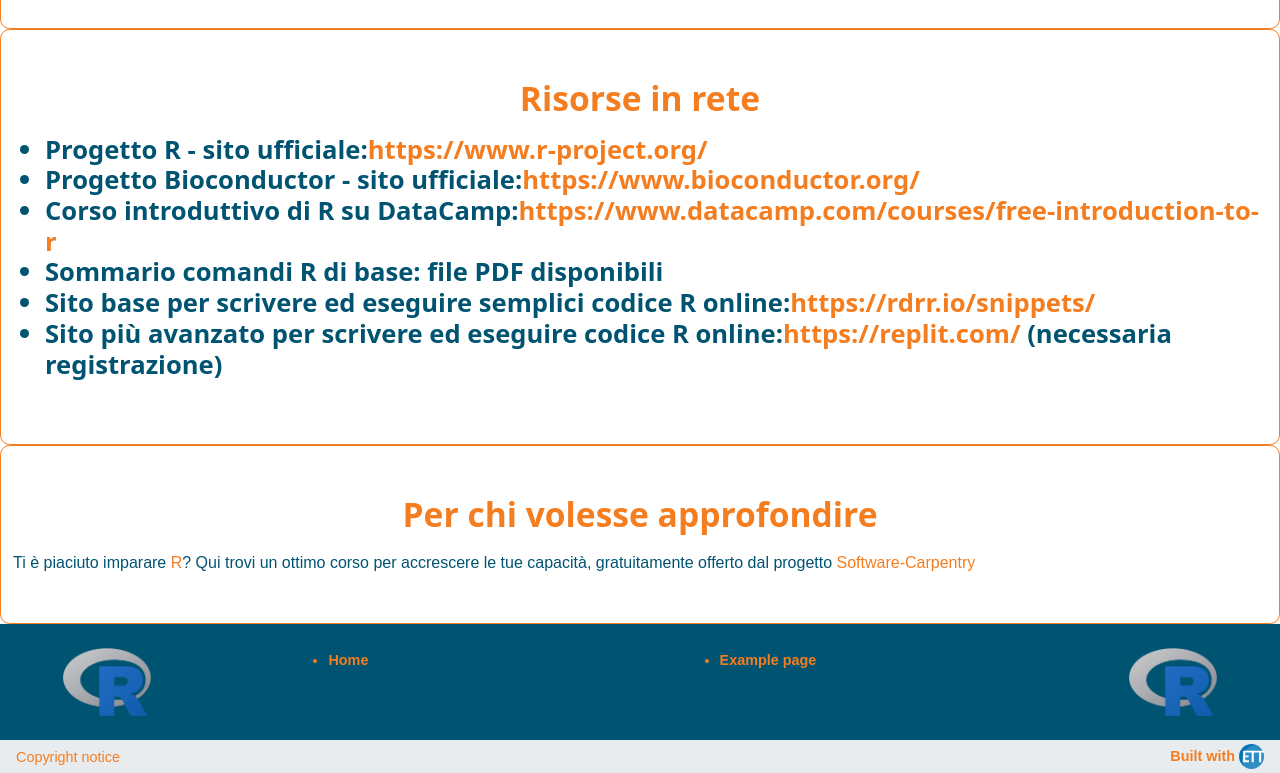
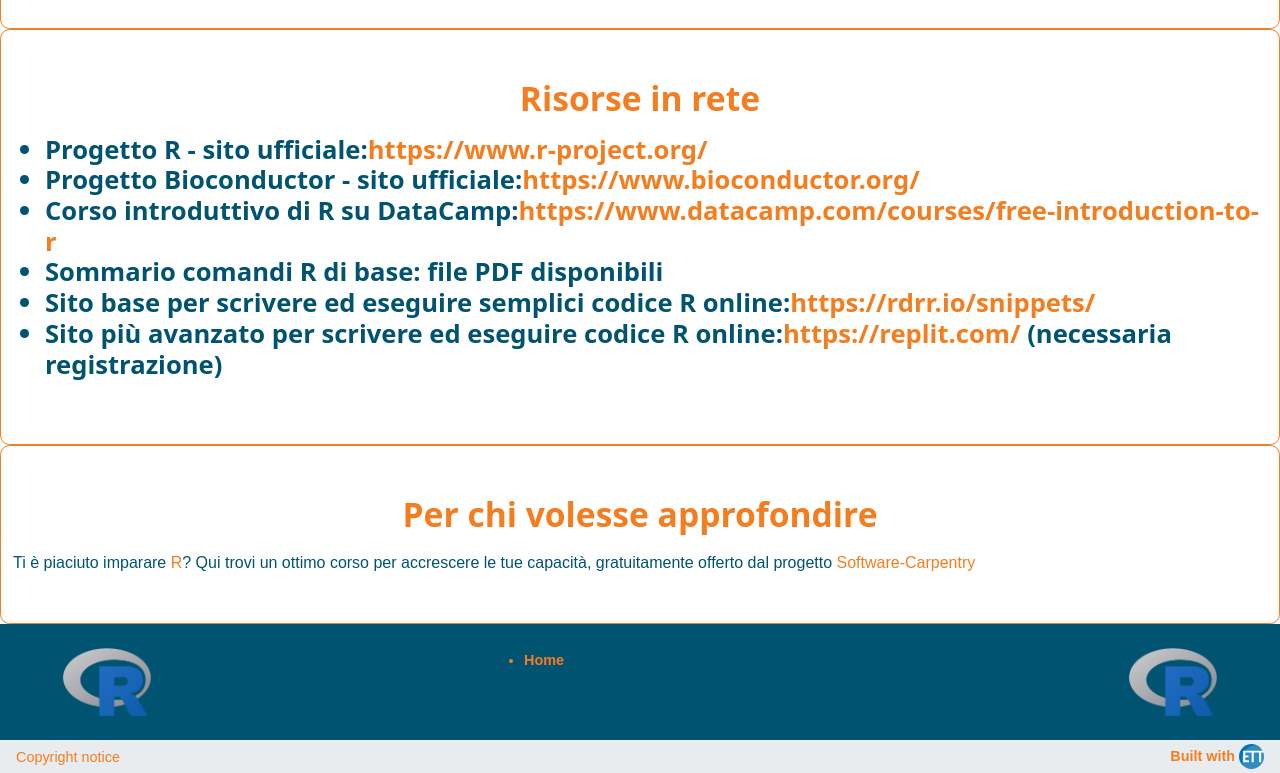
Before and after one commit to maghetta/Corso-R-livello-base__BBC, a Jekyll site: the page built from index.html, in a window 1280 px wide. Shown: the part 1571-2344 px from the top of the page. Built offline with Jekyll 4.4.1, drawn with Linux system fonts in a browser that asks for light colours.

Commit message:
Update footer.yml

```diff
--- a/_data/footer.yml
+++ b/_data/footer.yml
@@ -11,11 +11,6 @@ columns:
     children:
       - url_text: Home
         url: /
-  - type: links
-    width: 3
-    children:
-      - url_text: Example page
-        url: /example_page
   - type: image
     image_width: 88px
     width: 2
```
